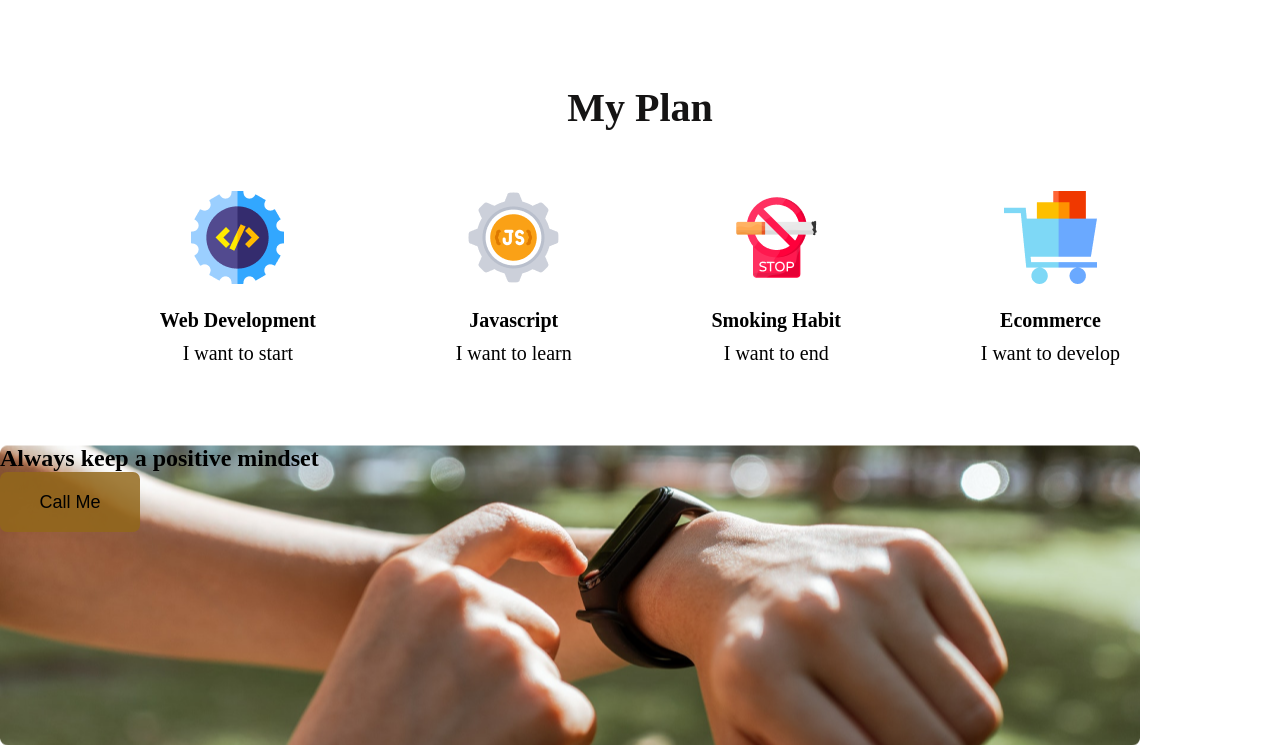
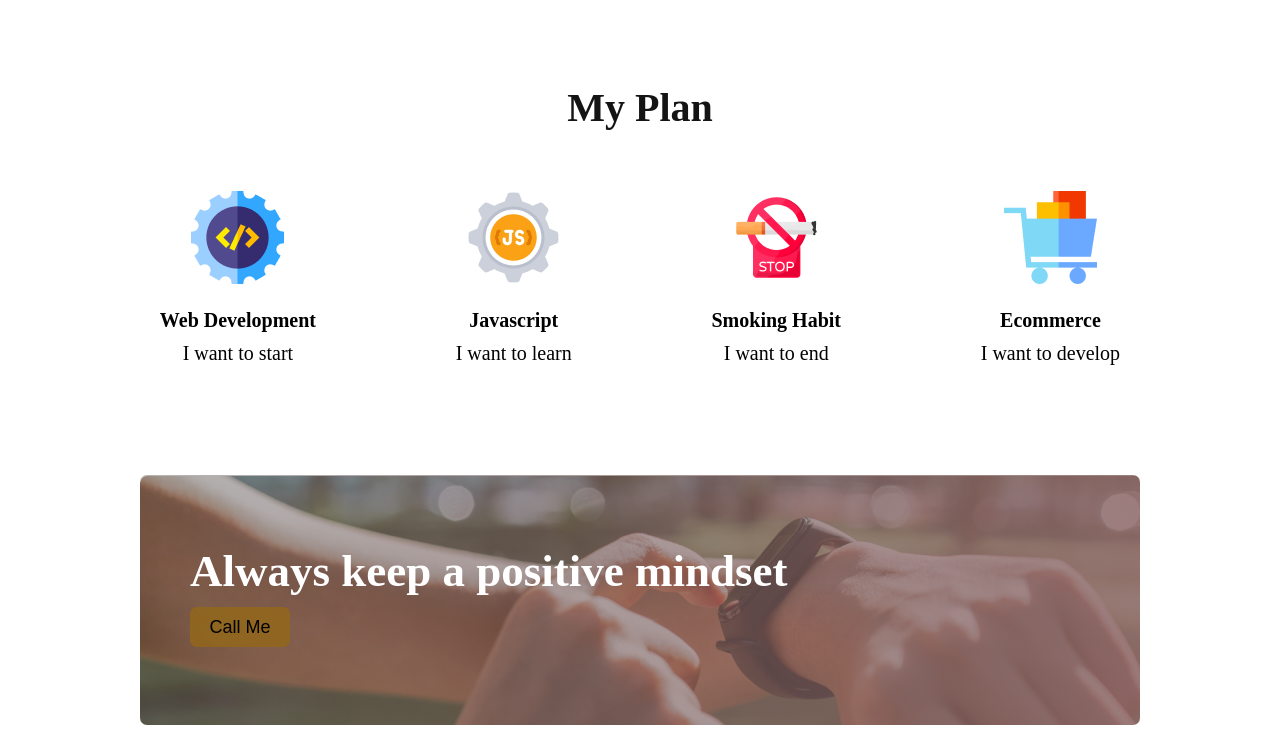
Before and after one commit to Shahab17/practice-task, a plain HTML site: page index.html in a window 1280 px wide. Shown: the part 1274-2029 px from the top of the page. Drawn offline with Linux system fonts and the light colour scheme.

Commit message:
finished background banner

```diff
--- a/index.html
+++ b/index.html
@@ -76,9 +76,10 @@
         <!-- watch background section  -->
         <section>
             <div class="bg-img">
+
                 <div class="bg-text">
                     <h2>Always keep a positive mindset</h2>
-                    <button>Call Me</button>
+                    <button class="btn" >Call Me</button>
                 </div>
             </div>
         </section>
--- a/styles/styles.css
+++ b/styles/styles.css
@@ -110,12 +110,20 @@ button{
 }
 /* background section  */
 .bg-img{
-    background-image: url("../images/watch.png");
-    width: 1140px;
-    height: 300px;
-    background-position: center;
-    background-repeat: no-repeat;
-    background-size: cover;
-    position: relative;
-    /* margin: 130px 230px  ; */
+    background-image: linear-gradient(to right, rgba(85, 80, 80, 0.425), rgba(143, 106, 106, 0.87)), url(../images/watch.png);
+    width: 1000px;
+    height: 250px;
+    margin: 30px auto;
+    border-radius: 7px;
 }
+.bg-text{
+    padding-left: 50px;
+    padding-top: 70px;
+    color: rgb(255, 255, 255);
+    font-size: 30px;
+}
+.btn{
+    width: 100px;
+    height: 40px;
+    margin-top: 10px;
+}
```
